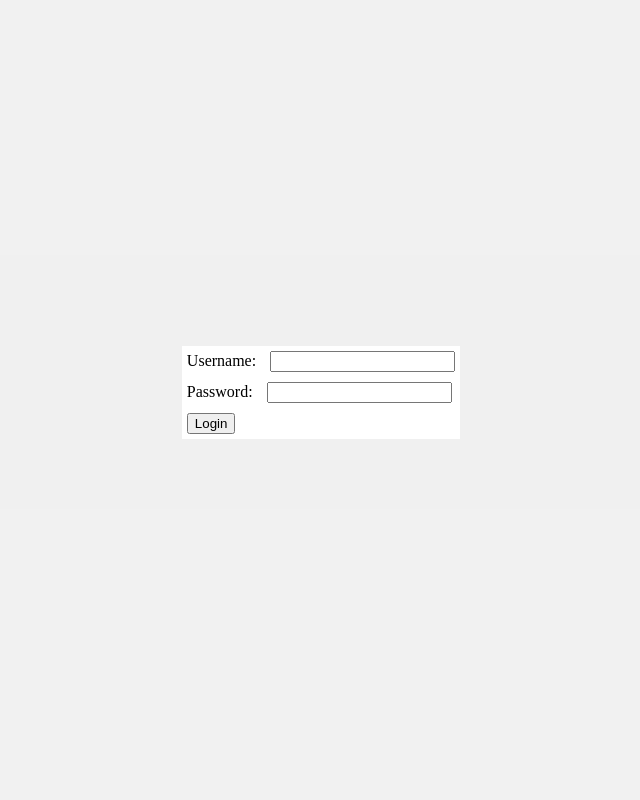
After one commit to mishadokter/Project-2.2, a PHP site: page /login.php in a window 1280 px wide. The commit adds this page. Shown: the whole page, without its empty margins (319-959 px from the left). Run offline with PHP 8.4, Linux system fonts and the light colour scheme.

Commit message:
Login functionaliteit

```diff
--- a/css/style.css
+++ b/css/style.css
@@ -1,3 +1,22 @@
 body {
 	background-color: white;
+	margin: 0;
 }
+.logincontainer {
+	width: 100%;
+	height: 100%;
+	display: flex;
+	align-items: center;
+	justify-content: center;
+}
+.logincontainer {
+	background: #f0f0f0f0;
+	margin: 0;
+	padding: 0;
+}
+.logincontainer > form {
+	background: #fff;
+}
+.logincontainer > form > label, input {
+	margin: 5px;
+}
--- /dev/null
+++ b/login.php
@@ -0,0 +1,24 @@
+<?php
+	include 'inc/head.php';
+	include 'inc/nav.php';
+?>
+<!DOCTYPE html>
+<html lang="en">
+<head>
+	<meta charset="UTF-8">
+	<title>UNWDMI | Login</title>
+</head>
+<body>
+	<div class='logincontainer'>
+		<form action="controllers/loginhandler.php" method="POST">
+			<label for="username">Username: </label>
+			<input type="text" name="username">
+			<br>
+			<label for="password">Password: </label>
+			<input type="password" name="password">
+			<br>
+			<input type="submit" value="Login">
+		</form>
+	</div>
+</body>
+</html>
```
Also changed, not shown: controllers/logincontroller.php (added, +11 -0 lines), inc/database.php (added, +16 -0 lines).
